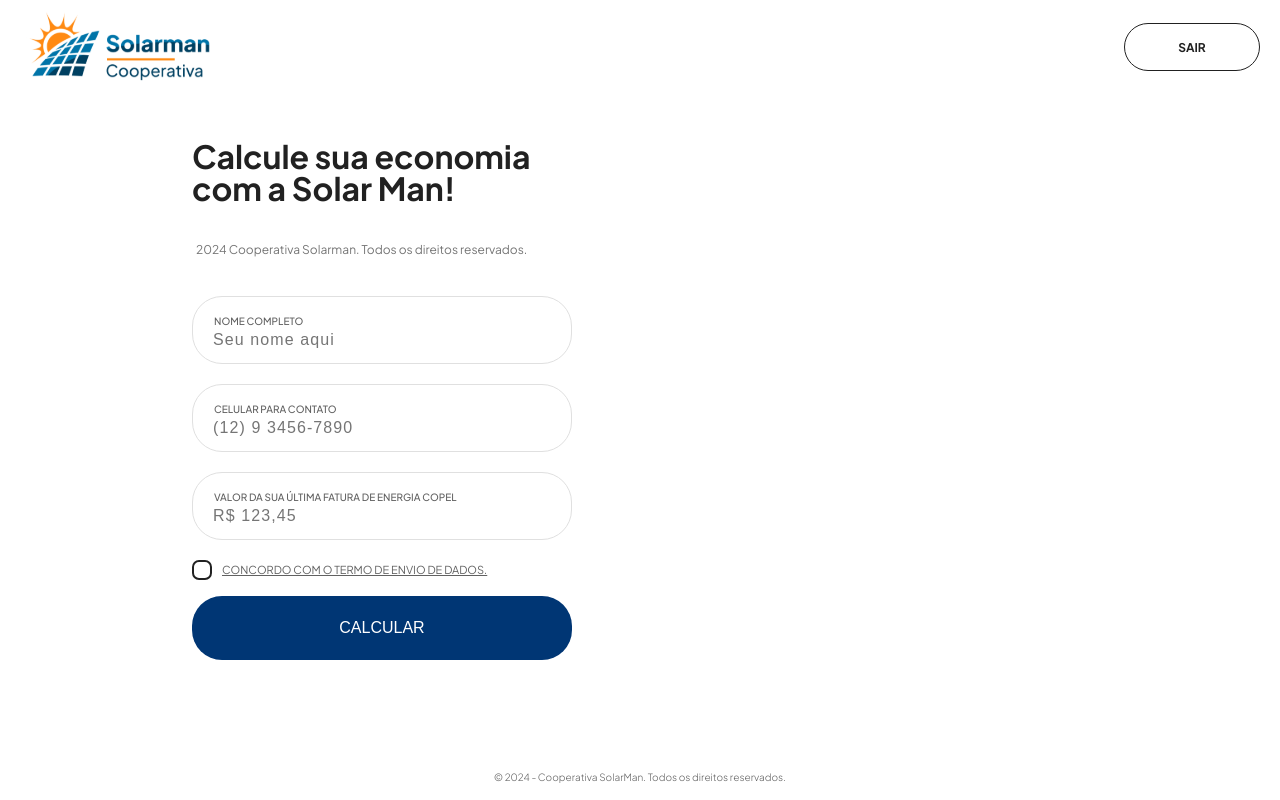
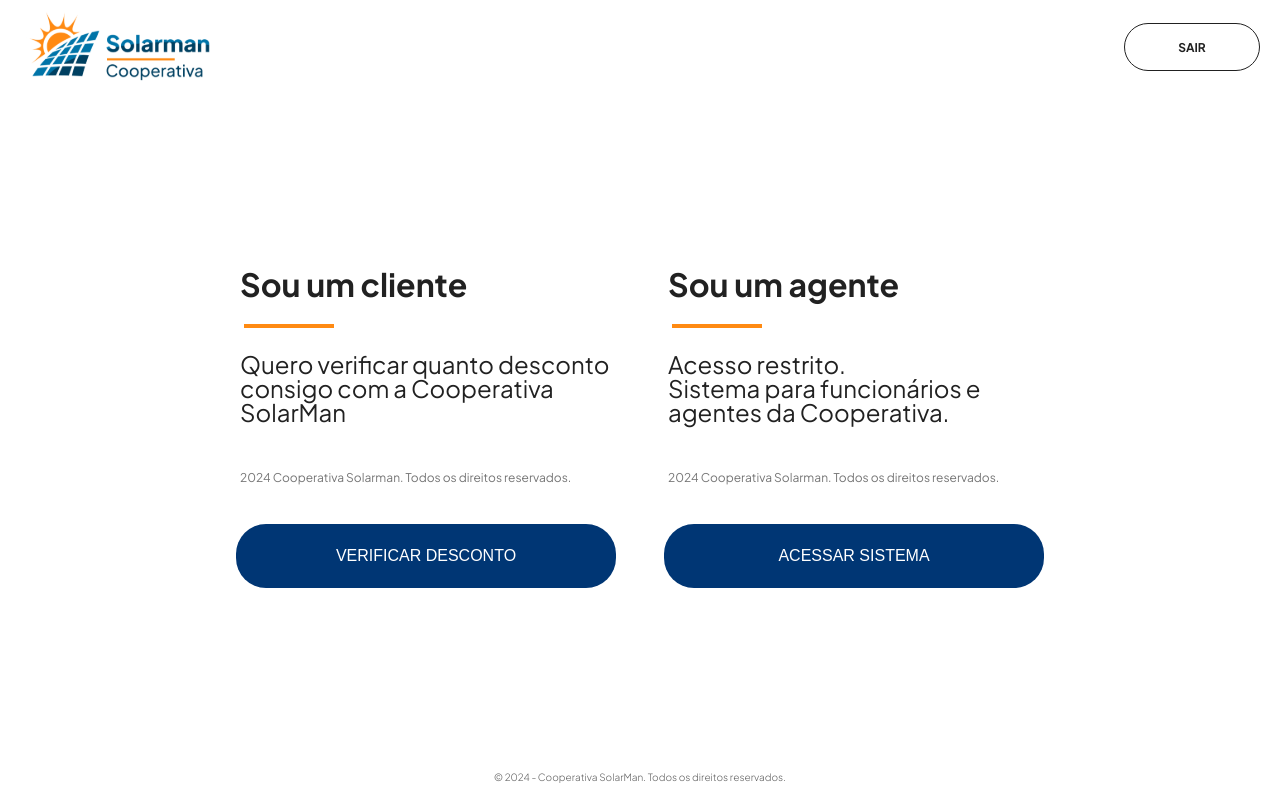
Before and after one commit to jiladev/solarman-frontend, a React (Vite) app: page / in a window 1280 px wide. Built offline with nearby package versions, Linux system fonts and the light colour scheme.

Commit message:
[feat.] implement welcome page

```diff
--- a/src/app/app.tsx
+++ b/src/app/app.tsx
@@ -4,13 +4,18 @@
 import Login from "../pages/Login";
 import Customer from "../pages/Customer";
 import AdminBase from "../pages/AdminBase";
+import Welcome from "../pages/Welcome";
 
 function App() {
   const router = createBrowserRouter([
     {
       path: "/",
+      element: <Welcome />,
+      errorElement: <ErrorPage />,
+    },
+    {
+      path: "/cliente",
       element: <Customer />,
-      errorElement: <ErrorPage />,
     },
     {
       path: "/login",
--- a/src/components/AdminSidebar/index.tsx
+++ b/src/components/AdminSidebar/index.tsx
@@ -16,7 +16,31 @@
 }
 
 export default function AdminSidebar() {
-  const [pageInfo, setPageInfo] = useState<PageInfo[]>([
+  const [pageInfo, setPageInfo] = useState<PageInfo[]>(information);
+
+  return (
+    <Styled.Container>
+      <Styled.Logo src={CompleteLogoWhite} />
+      <Styled.MenuContainer>
+        {pageInfo.map((page, index) => {
+          return (
+            <MenuItem
+              key={index}
+              title={page.title}
+              icon={page.icon}
+              selected={page.selected}
+              redirectTo={page.redirectTo}
+              pageInfo={pageInfo}
+              setPageInfo={setPageInfo}
+            />
+          );
+        })}
+      </Styled.MenuContainer>
+    </Styled.Container>
+  );
+}
+
+const information = [
   {
     title: "Orcamento",
     icon: <LuDollarSign />,
@@ -47,26 +71,4 @@
     selected: false,
     redirectTo: "/cadastro",
   },
-  ]);
-
-  return (
-    <Styled.Container>
-      <Styled.Logo src={CompleteLogoWhite} />
-      <Styled.MenuContainer>
-        {pageInfo.map((page, index) => {
-          return (
-            <MenuItem
-              key={index}
-              title={page.title}
-              icon={page.icon}
-              selected={page.selected}
-              redirectTo={page.redirectTo}
-              pageInfo={pageInfo}
-              setPageInfo={setPageInfo}
-            />
-          );
-        })}
-      </Styled.MenuContainer>
-    </Styled.Container>
-  );
-}
+];
--- /dev/null
+++ b/src/components/CopyParagraph/index.tsx
@@ -0,0 +1,9 @@
+import * as Styled from "./styles";
+
+export default function CopyParagraph() {
+  return (
+    <Styled.Paragraph>
+      2024 Cooperativa Solarman. Todos os direitos reservados.
+    </Styled.Paragraph>
+  );
+}
--- /dev/null
+++ b/src/components/CopyParagraph/styles.ts
@@ -0,0 +1,8 @@
+import styled from "styled-components";
+
+export const Paragraph = styled.p`
+  font-size: 12px;
+  color: #757575;
+  margin-left: 4px;
+  margin-bottom: 40px;
+`;
--- a/src/components/LeaveButton/index.tsx
+++ b/src/components/LeaveButton/index.tsx
@@ -6,7 +6,7 @@
   const navigate = useNavigate();
 
   return (
-    <Styled.LogoutButton onClick={() => navigate("/login")}>
+    <Styled.LogoutButton onClick={() => navigate("/")}>
       SAIR
     </Styled.LogoutButton>
   );
--- /dev/null
+++ b/src/components/WelcomeOption/index.tsx
@@ -0,0 +1,29 @@
+import { useNavigate } from "react-router-dom";
+
+import CopyParagraph from "../CopyParagraph";
+import MainButton from "../MainButton";
+import * as Styled from "./styles";
+
+interface OptionProps {
+  title: string;
+  description: string | Element;
+  buttonTitle: string;
+  redirectTo: string;
+}
+
+export default function WelcomeOption(props: OptionProps) {
+  const navigate = useNavigate();
+
+  return (
+    <Styled.Container>
+      <h1>{props.title}</h1>
+      <Styled.Separator />
+      <h6 dangerouslySetInnerHTML={{ __html: props.description }}></h6>
+      <CopyParagraph />
+      <MainButton
+        text={props.buttonTitle}
+        onClickFunction={() => navigate(props.redirectTo)}
+      />
+    </Styled.Container>
+  );
+}
--- /dev/null
+++ b/src/components/WelcomeOption/styles.ts
@@ -0,0 +1,32 @@
+import styled from "styled-components";
+
+export const Container = styled.div`
+  width: 380px;
+  height: fit-content;
+  display: flex;
+  flex-direction: column;
+
+  h1 {
+    font-size: 32px;
+    font-weight: 700;
+    color: #212121;
+    padding-left: 4px;
+    margin-bottom: 24px;
+  }
+
+  h6 {
+    font-size: 24px;
+    font-weight: 400;
+    color: #212121;
+    padding-left: 4px;
+    margin-top: 24px;
+    margin-bottom: 48px;
+  }
+`;
+
+export const Separator = styled.div`
+  width: 90px;
+  height: 4px;
+  margin-left: 8px;
+  background-color: #ff8a12;
+`;
--- a/src/pages/Customer/index.tsx
+++ b/src/pages/Customer/index.tsx
@@ -4,6 +4,7 @@
 import MainInput from "../../components/MainInput";
 import MainButton from "../../components/MainButton";
 import RightsFooter from "../../components/RightsFooter";
+import CopyParagraph from "../../components/CopyParagraph";
 import * as Styled from "./styles";
 
 export default function Customer() {
@@ -90,7 +91,7 @@
           Calcule sua economia <br /> com a Solar Man!
         </h1>
 
-        <p>2024 Cooperativa Solarman. Todos os direitos reservados.</p>
+        <CopyParagraph />
         <MainInput
           label="NOME COMPLETO"
           type="text"
--- a/src/pages/Customer/styles.ts
+++ b/src/pages/Customer/styles.ts
@@ -23,13 +23,6 @@
     font-size: 32px;
     font-weight: 700;
     color: #212121;
-    margin-bottom: 40px;
-  }
-
-  p {
-    font-size: 12px;
-    color: #757575;
-    margin-left: 4px;
     margin-bottom: 40px;
   }
 `;
--- /dev/null
+++ b/src/pages/Welcome/index.tsx
@@ -0,0 +1,43 @@
+import WelcomeOption from "../../components/WelcomeOption";
+import BaseHeader from "../../components/BaseHeader";
+import RightsFooter from "../../components/RightsFooter";
+import * as Styled from "./styles";
+
+export default function Welcome() {
+  return (
+    <Styled.PageContainer>
+      <BaseHeader />
+      <Styled.Options>
+        {optionsInfo.map((option, index) => {
+          return (
+            <WelcomeOption
+              key={index}
+              title={option.title}
+              description={option.description}
+              buttonTitle={option.buttonTitle}
+              redirectTo={option.redirectTo}
+            />
+          );
+        })}
+      </Styled.Options>
+      <RightsFooter />
+    </Styled.PageContainer>
+  );
+}
+
+const optionsInfo = [
+  {
+    title: "Sou um cliente",
+    description:
+      "Quero verificar quanto desconto<br />consigo com a Cooperativa<br />SolarMan",
+    buttonTitle: "VERIFICAR DESCONTO",
+    redirectTo: "/cliente",
+  },
+  {
+    title: "Sou um agente",
+    description:
+      "Acesso restrito.<br />Sistema para funcionários e<br />agentes da Cooperativa.",
+    buttonTitle: "ACESSAR SISTEMA",
+    redirectTo: "/login",
+  },
+];
--- /dev/null
+++ b/src/pages/Welcome/styles.ts
@@ -0,0 +1,18 @@
+import styled from "styled-components";
+
+export const PageContainer = styled.div`
+  height: 100vh;
+  display: flex;
+  flex-direction: column;
+  justify-content: space-between;
+  align-items: center;
+  padding: 10px 20px;
+`;
+
+export const Options = styled.div`
+  width: 100%;
+  display: flex;
+  justify-content: center;
+  align-items: center;
+  gap: 48px;
+`;
```
Lines whose indentation alone changed are shown as unchanged.
